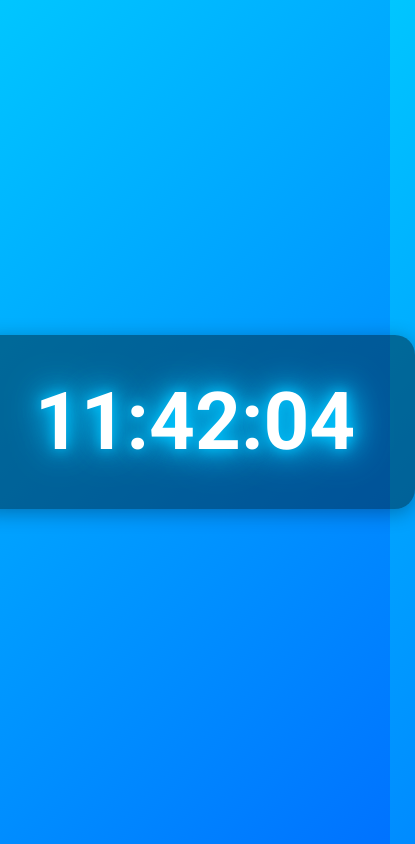
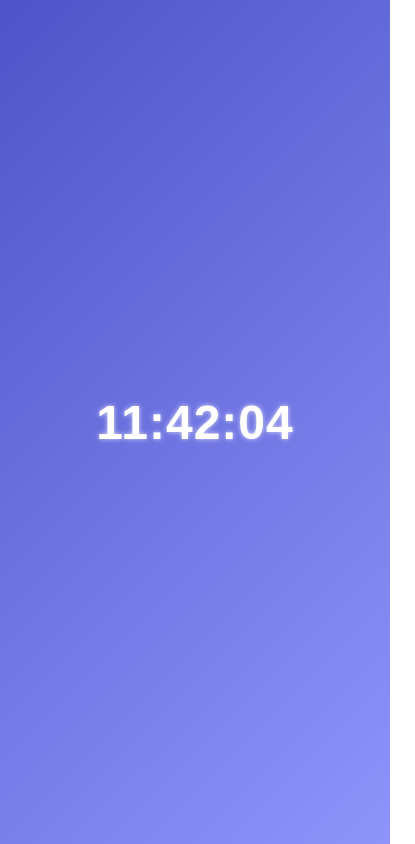
Before and after one commit to gaalr/Javascript-Clock, a plain HTML site: page index.html in a window 390 px wide. Shown: the whole page, 415 px wide, since content can reach past the window. Drawn offline with Linux system fonts and the light colour scheme.

Commit message:
Update style.css
Minor changes + Responsive design

```diff
--- a/style.css
+++ b/style.css
@@ -1,57 +1,74 @@
-/* Basic styles for all elements */
+/* Basic Styles */
 * {
 	margin: 0;
 	padding: 0;
 	box-sizing: border-box;
 }
 
-/* Body styling: Sets the background gradient, centers the content, and changes text color */
 body {
-	font-family: 'Roboto', sans-serif;
-	background: linear-gradient(
-		135deg,
-		#00c6ff,
-		#0072ff
-	); /* Beautiful gradient background */
-	height: 100vh;
+	font-family: 'Poppins', sans-serif;
+	background: linear-gradient(135deg, #4e54c8, #8f94fb);
 	display: flex;
 	justify-content: center;
 	align-items: center;
-	color: #fff;
+	height: 100vh;
+	color: white;
 	text-align: center;
-	margin: 0;
+	overflow: hidden;
 }
 
-/* Clock styling: Big font size, background, and some padding and shadow for a nice look */
+/* Clock Style */
 .clock {
-	font-size: 5rem; /* Large text for the time */
-	font-weight: 700;
-	background: rgba(0, 0, 0, 0.4); /* Semi-transparent background */
-	border-radius: 20px;
-	padding: 40px 60px;
-	box-shadow: 0 4px 20px rgba(0, 0, 0, 0.3); /* Shadow effect */
-	transition: transform 0.5s ease; /* Smooth transition when hovered */
+	font-size: 5rem; /* Large size for desktop */
+	font-weight: bold;
+	text-shadow: 0 0 5px rgba(255, 255, 255, 0.7);
+	color: #fff;
+	letter-spacing: 2px;
+	transition: transform 0.3s ease;
 }
 
-/* Hover effect to make the clock grow slightly */
-.clock:hover {
-	transform: scale(1.1); /* Slight increase in size on hover */
+/* Glow effect for the clock */
+.clock.glowing {
+	animation: glow 1.5s infinite ease-in-out;
 }
 
-/* Text shadow animation for a glowing effect */
 @keyframes glow {
 	0% {
-		text-shadow: 0 0 10px #00c6ff, 0 0 20px #00c6ff, 0 0 30px #00c6ff;
+		text-shadow: 0 0 10px rgba(255, 255, 255, 0.6),
+			0 0 20px rgba(255, 255, 255, 0.5);
 	}
 	50% {
-		text-shadow: 0 0 20px #00c6ff, 0 0 40px #00c6ff, 0 0 60px #00c6ff;
+		text-shadow: 0 0 20px rgba(255, 255, 255, 1),
+			0 0 40px rgba(255, 255, 255, 0.8);
 	}
 	100% {
-		text-shadow: 0 0 10px #00c6ff, 0 0 20px #00c6ff, 0 0 30px #00c6ff;
+		text-shadow: 0 0 10px rgba(255, 255, 255, 0.6),
+			0 0 20px rgba(255, 255, 255, 0.5);
 	}
 }
 
-/* Apply the glowing animation to the clock */
-.clock {
-	animation: glow 1.5s infinite alternate;
+/* Hover effect */
+.clock:hover {
+	transform: scale(1.1);
 }
+
+/* Responsive Design */
+
+/* For Tablet Screens (Portrait) */
+@media (max-width: 768px) {
+	.clock {
+		font-size: 4rem; /* Adjust font size for tablet */
+	}
+}
+
+/* For Mobile Screens */
+@media (max-width: 480px) {
+	body {
+		padding: 10px;
+	}
+
+	.clock {
+		font-size: 3rem; /* Adjust font size for mobile */
+		letter-spacing: 1px;
+	}
+}
```
